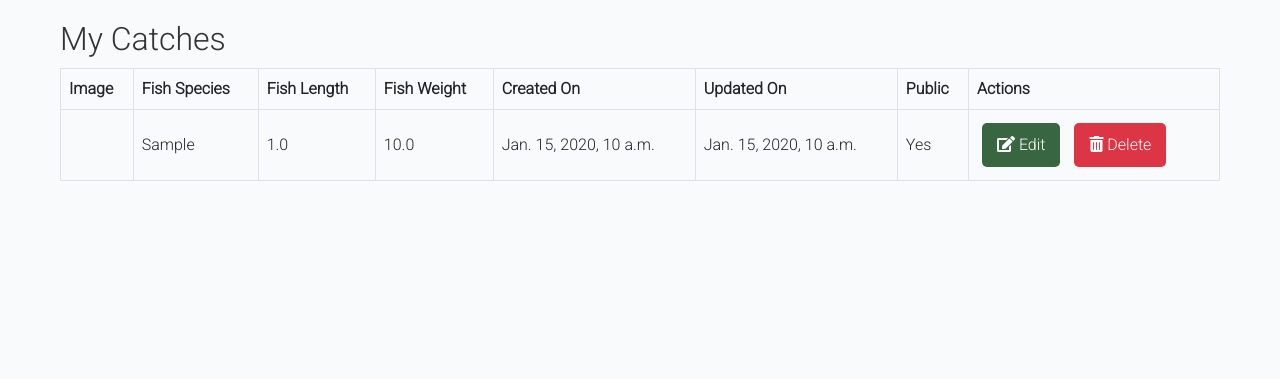
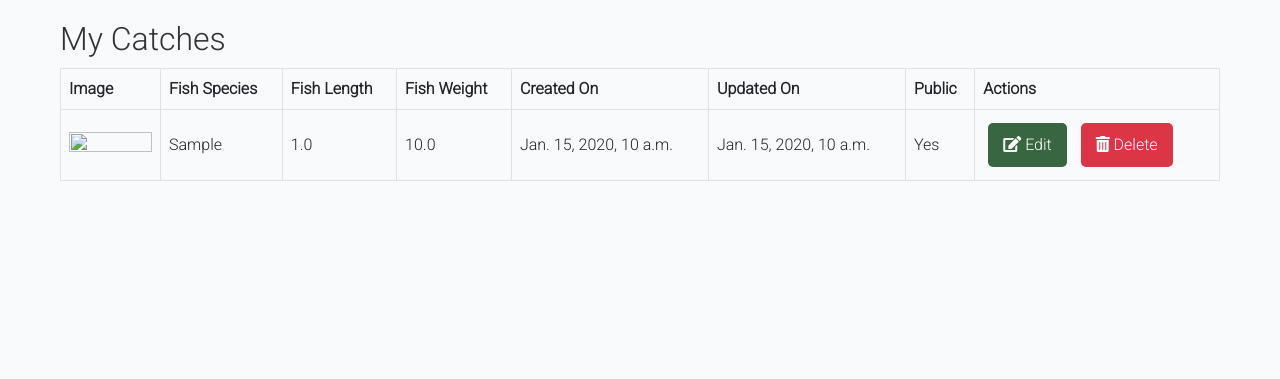
Before and after one commit to alexelbert/fished-it, a Django app: page /my_catches/ in a window 1280 px wide. Shown: the part 70-449 px from the top of the page. Run offline with Django 5.2, Linux system fonts and the light colour scheme; a user stored in the database is signed in; tables that the repository leaves empty hold one stand-in row (values such as "Sample post"); parts of the project's set-up code (start-up, migrations or seed data) failed here and were passed over.

Commit message:
Added styling for images in my catches form to appear as thumbnail size.

```diff
--- a/static/css/style.css
+++ b/static/css/style.css
@@ -61,6 +61,18 @@ body {
     background-color: var(--primary-color);
     padding: 5px;
     font-size: 0.9em;
+}
+
+/* Added css for making images thumbnail size */
+
+.thumbnail-cell {
+    width: 100px;
+}
+
+.thumbnail {
+    width: 100%;
+    height: 100%;
+    object-fit: cover;
 }
 
 .scale {
```
